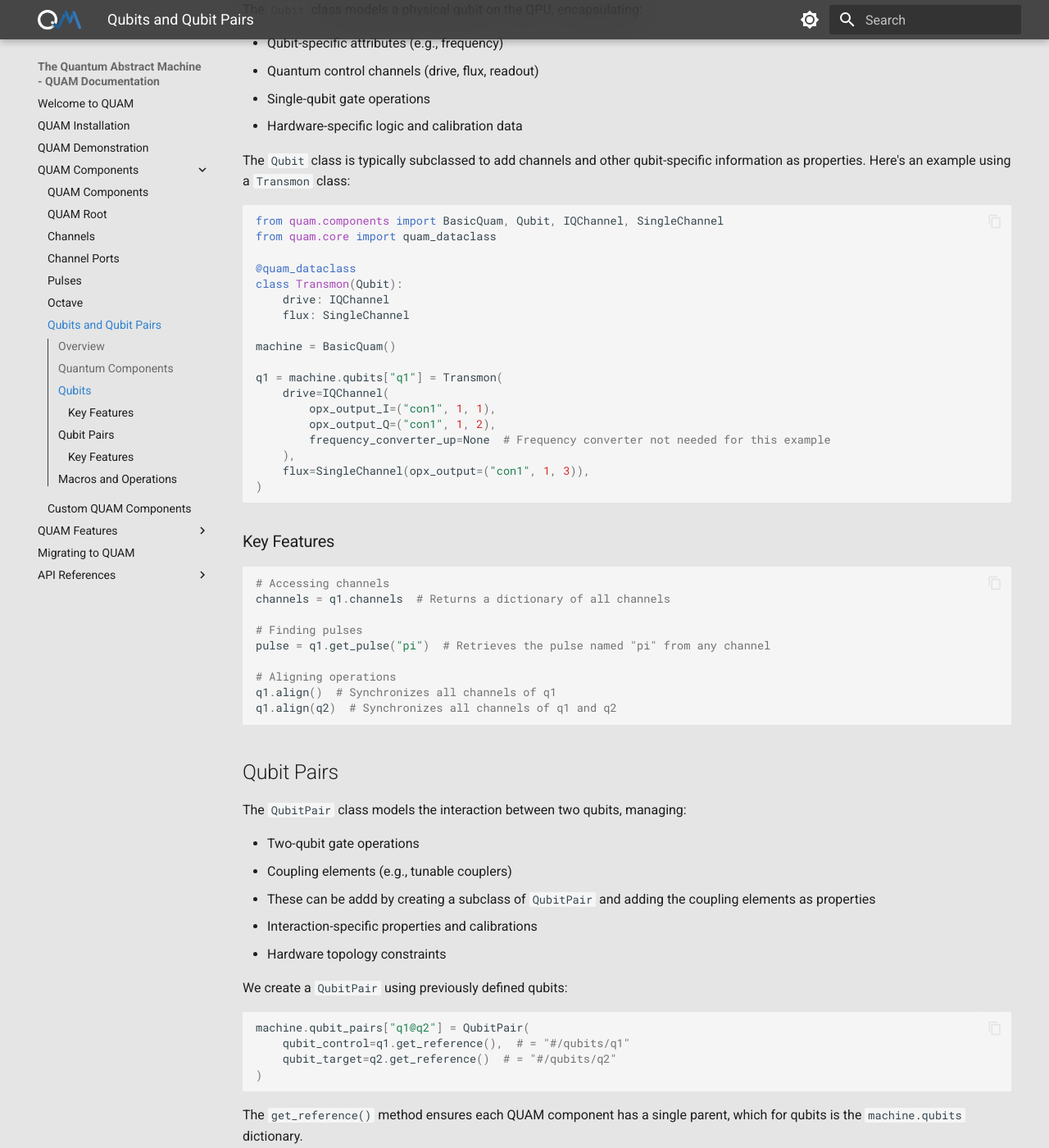
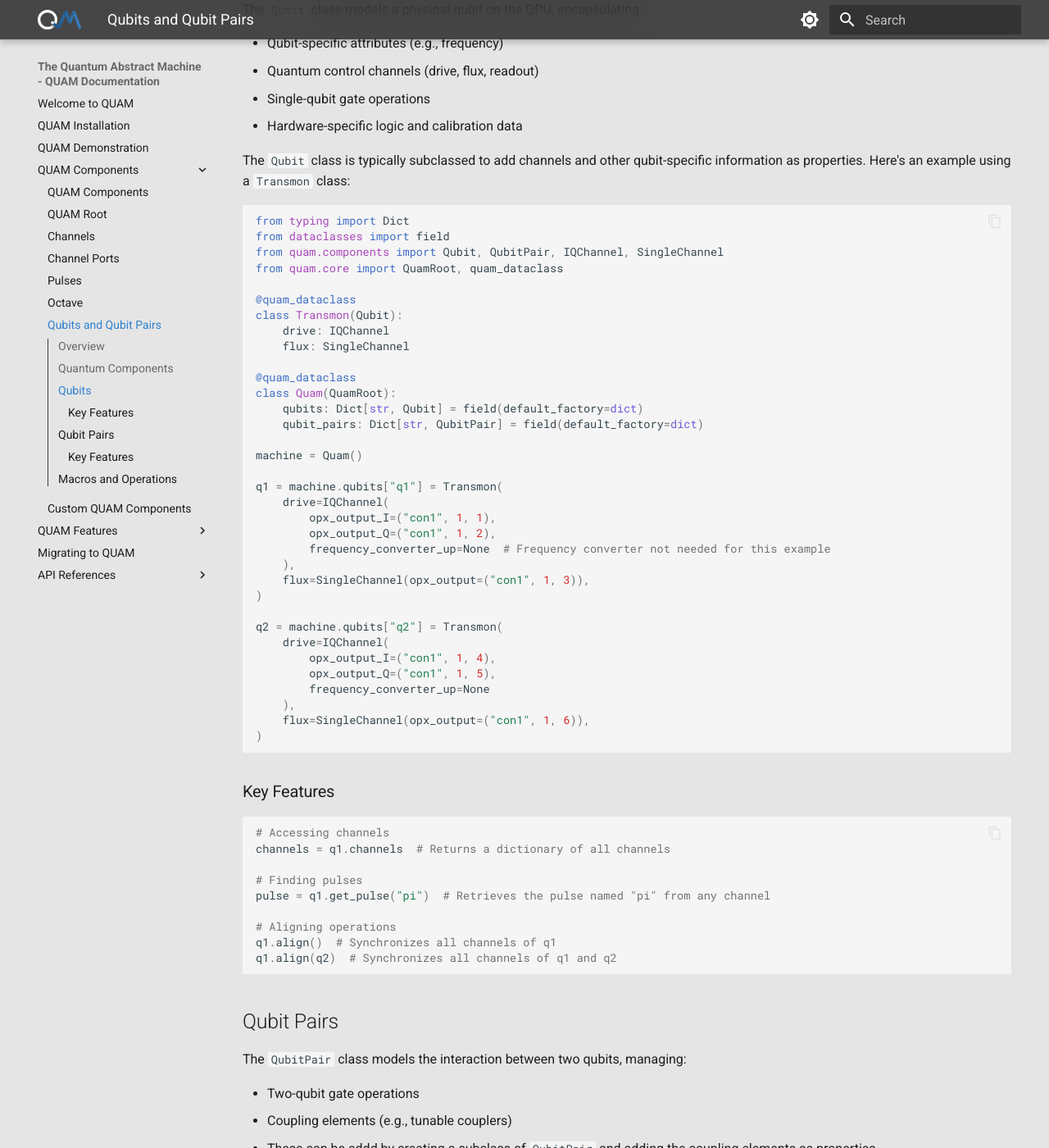
Before and after one commit to qua-platform/quam, an MkDocs documentation site: the page built from docs/components/qubits-and-qubit-pairs.md, in a window 1280 px wide and 1400 px high, scrolled down 633 px. Shown: the whole window at 82% size. Built offline with MkDocs 1.6.1 and Material for MkDocs 9.7.7, drawn with Linux system fonts in a browser that asks for light colours.

Commit message:
fix qubit and qubit pair issues

````diff
--- a/docs/components/qubits-and-qubit-pairs.md
+++ b/docs/components/qubits-and-qubit-pairs.md
@@ -25,15 +25,22 @@ The `Qubit` class models a physical qubit on the QPU, encapsulating:
 The `Qubit` class is typically subclassed to add channels and other qubit-specific information as properties. Here's an example using a `Transmon` class:
 
 ```python
-from quam.components import BasicQuam, Qubit, IQChannel, SingleChannel
-from quam.core import quam_dataclass
+from typing import Dict
+from dataclasses import field
+from quam.components import Qubit, QubitPair, IQChannel, SingleChannel
+from quam.core import QuamRoot, quam_dataclass
 
 @quam_dataclass
 class Transmon(Qubit):
     drive: IQChannel
     flux: SingleChannel
 
-machine = BasicQuam()
+@quam_dataclass
+class Quam(QuamRoot):
+    qubits: Dict[str, Qubit] = field(default_factory=dict)
+    qubit_pairs: Dict[str, QubitPair] = field(default_factory=dict)
+
+machine = Quam()
 
 q1 = machine.qubits["q1"] = Transmon(
     drive=IQChannel(
@@ -42,6 +49,15 @@ q1 = machine.qubits["q1"] = Transmon(
         frequency_converter_up=None  # Frequency converter not needed for this example
     ),
     flux=SingleChannel(opx_output=("con1", 1, 3)),
+)
+
+q2 = machine.qubits["q2"] = Transmon(
+    drive=IQChannel(
+        opx_output_I=("con1", 1, 4),
+        opx_output_Q=("con1", 1, 5),
+        frequency_converter_up=None
+    ),
+    flux=SingleChannel(opx_output=("con1", 1, 6)),
 )
 ```
 
````
